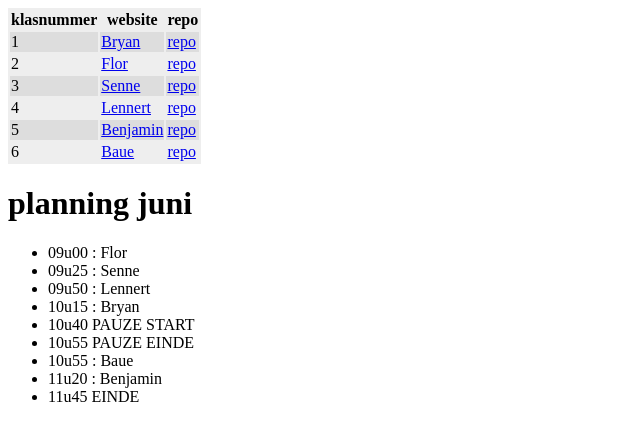
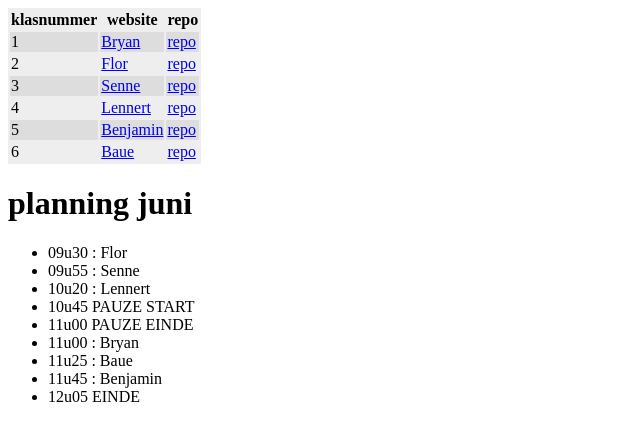
Before and after one commit to vbrh-immalle/vbrh-immalle.github.io, a Jekyll site: the page built from GIPWebsites2020-2021/index.md, in a window 1280 px wide. Shown: the top 441 px of the page, without its empty margins (0-640 px from the left). Built offline with Jekyll 4.4.1, drawn with Linux system fonts in a browser that asks for light colours; some web fonts are replaced.

Commit message:
Aangepaste uren

```diff
--- a/GIPWebsites2020-2021/index.md
+++ b/GIPWebsites2020-2021/index.md
@@ -14,12 +14,12 @@ title: GIP Websites 2020-2021
 
 # planning juni
 
-- 09u00 : Flor
-- 09u25 : Senne
-- 09u50 : Lennert
-- 10u15 : Bryan
-- 10u40 PAUZE START
-- 10u55 PAUZE EINDE
-- 10u55 : Baue
-- 11u20 : Benjamin
-- 11u45 EINDE
+- 09u30 : Flor
+- 09u55 : Senne
+- 10u20 : Lennert
+- 10u45 PAUZE START
+- 11u00 PAUZE EINDE
+- 11u00 : Bryan
+- 11u25 : Baue
+- 11u45 : Benjamin
+- 12u05 EINDE
```
